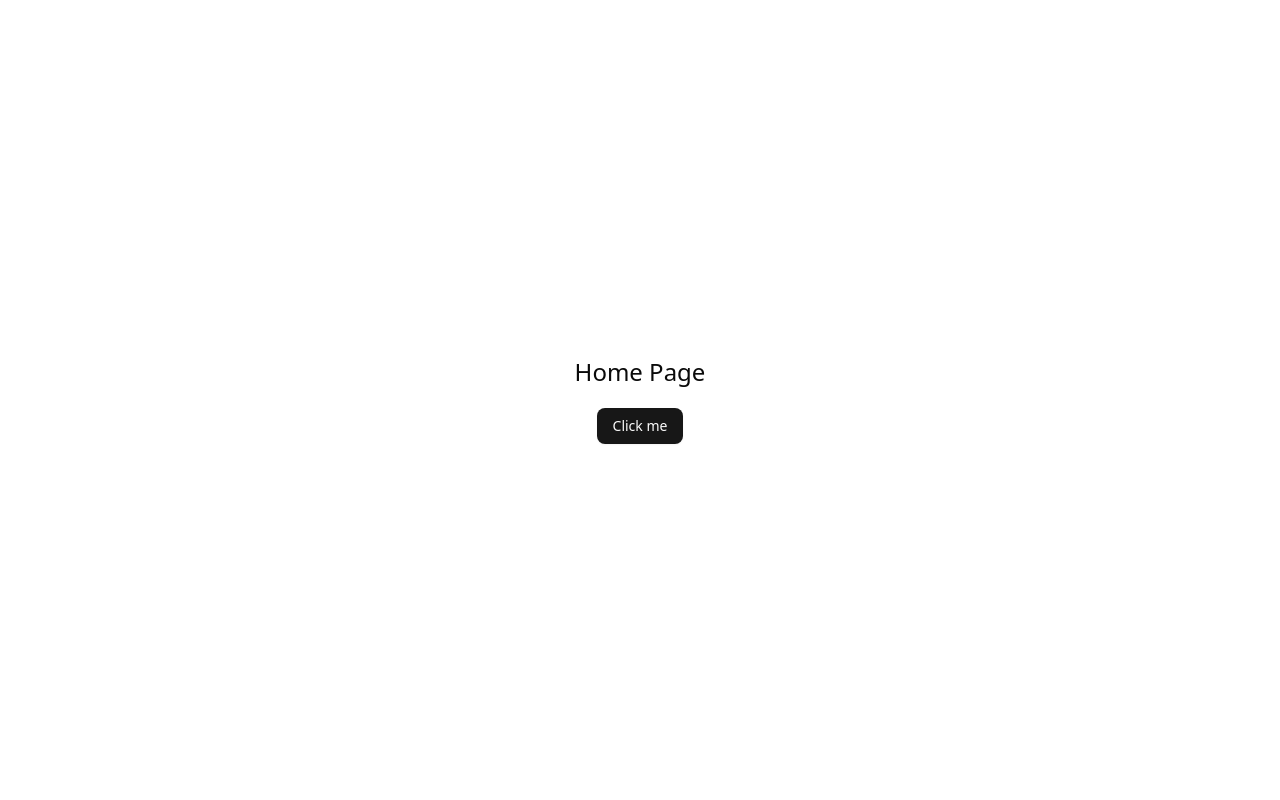
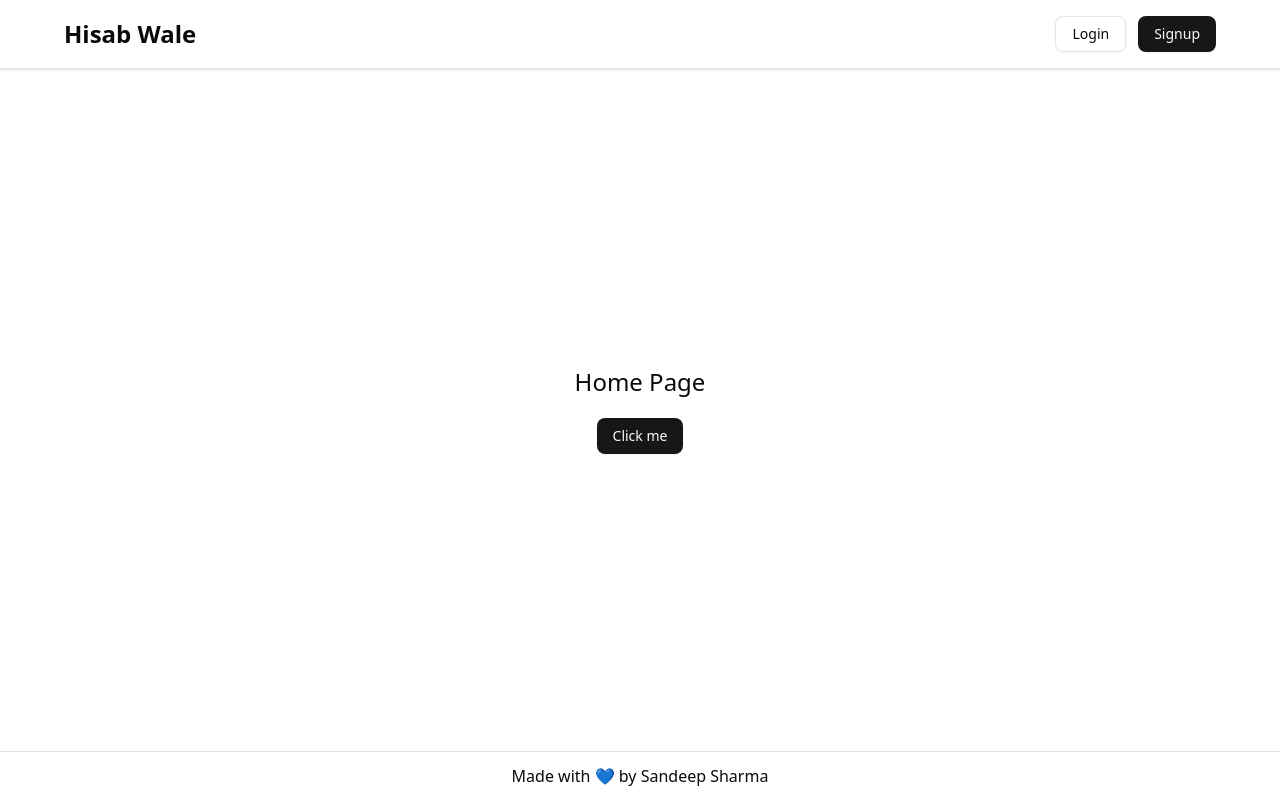
Before and after one commit to devsandeepsharma/Hisab-Wale, a React (Vite) app: page / in a window 1280 px wide. Built offline with nearby package versions, Linux system fonts and the light colour scheme.

Commit message:
header and footer component added

```diff
--- /dev/null
+++ b/src/components/layout/Footer.jsx
@@ -0,0 +1,9 @@
+const Footer = () => {
+    return (
+        <footer className="text-center p-3 border-t shadow">
+            <p>Made with 💙 by Sandeep Sharma</p>
+        </footer>
+    )
+}
+
+export default Footer;
--- /dev/null
+++ b/src/components/layout/Header.jsx
@@ -0,0 +1,31 @@
+import { Link } from "react-router";
+
+import { Button } from "../ui/button";
+
+const Header = () => {
+    return (
+        <header
+            className="
+            border-b shadow
+            px-6 py-4 flex items-center justify-between
+            md:px-16
+            "
+        >
+            <Link to="/" className="text-xl font-semibold md:text-2xl">Hisab Wale</Link>
+            <ul className="flex gap-3">
+                <li>
+                    <Button variant="outline" asChild>
+                        <Link to="/login">Login</Link>
+                    </Button>
+                </li>
+                <li>
+                    <Button asChild>
+                        <Link to="/signup">Signup</Link>
+                    </Button>
+                </li>
+            </ul>
+        </header>
+    )
+}
+
+export default Header;
--- a/src/components/layout/Layout.jsx
+++ b/src/components/layout/Layout.jsx
@@ -1,12 +1,15 @@
 import { Outlet } from "react-router"
+
+import Header from "./Header";
+import Footer from "./Footer";
 
 const Layout = () => {
     return (
-        <>
-            <main>
-                <Outlet />
-            </main>
-        </>
+        <div className="flex flex-col min-h-screen">
+            <Header />
+            <Outlet />
+            <Footer />
+        </div>
     )
 }
 
--- a/src/components/ui/button.jsx
+++ b/src/components/ui/button.jsx
@@ -5,7 +5,7 @@ import { cva } from "class-variance-authority";
 import { cn } from "@/lib/utils"
 
 const buttonVariants = cva(
-  "inline-flex items-center justify-center gap-2 whitespace-nowrap rounded-md text-sm font-medium transition-all disabled:pointer-events-none disabled:opacity-50 [&_svg]:pointer-events-none [&_svg:not([class*='size-'])]:size-4 shrink-0 [&_svg]:shrink-0 outline-none focus-visible:border-ring focus-visible:ring-ring/50 focus-visible:ring-[3px] aria-invalid:ring-destructive/20 dark:aria-invalid:ring-destructive/40 aria-invalid:border-destructive",
+  "cursor-pointer inline-flex items-center justify-center gap-2 whitespace-nowrap rounded-md text-sm font-medium transition-all disabled:pointer-events-none disabled:opacity-50 [&_svg]:pointer-events-none [&_svg:not([class*='size-'])]:size-4 shrink-0 [&_svg]:shrink-0 outline-none focus-visible:border-ring focus-visible:ring-ring/50 focus-visible:ring-[3px] aria-invalid:ring-destructive/20 dark:aria-invalid:ring-destructive/40 aria-invalid:border-destructive",
   {
     variants: {
       variant: {
--- a/src/pages/Home.jsx
+++ b/src/pages/Home.jsx
@@ -2,10 +2,10 @@ import { Button } from "../components/ui/button";
 
 const Home = () => {
     return (
-        <div className="min-h-screen flex flex-col gap-5 justify-center items-center">
+        <main className="flex flex-1 flex-col gap-5 justify-center items-center">
             <h1 className="text-2xl">Home Page</h1>
             <Button className="cursor-pointer">Click me</Button>
-        </div>
+        </main>
     )
 }
 
```
